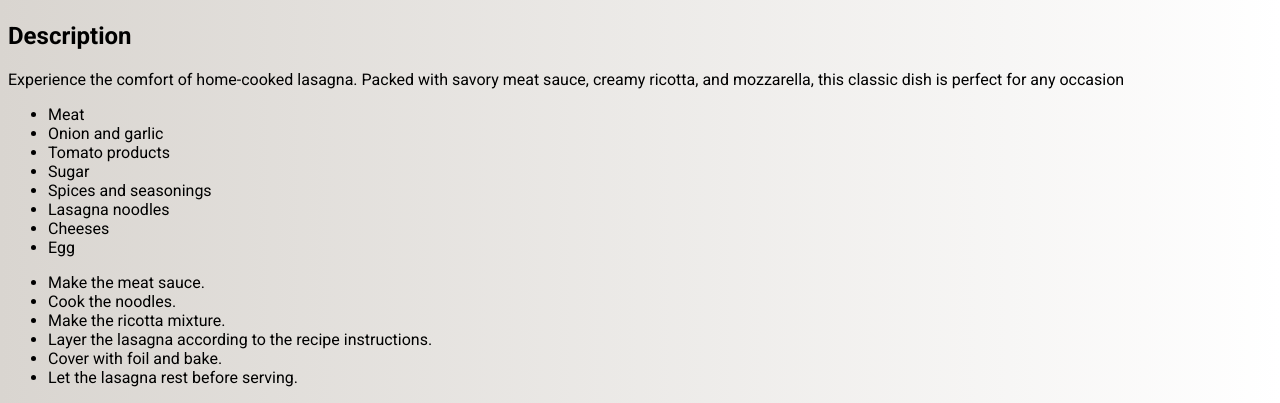
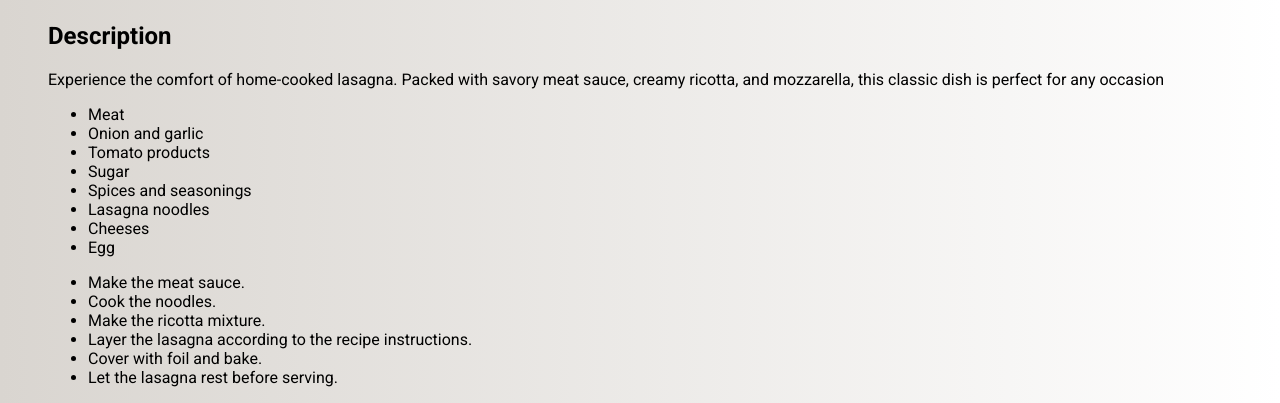
Before and after one commit to chajoy/odin-recipes, a plain HTML site: page recipes/lasagna.html in a window 1280 px wide. Shown: the part 546-949 px from the top of the page. Drawn offline with Linux system fonts and the light colour scheme.

Commit message:
Add padding to recipe-info section

```diff
--- a/style.css
+++ b/style.css
@@ -42,3 +42,7 @@ header {
     object-fit: cover;
     border-radius: 20px;
 }
+
+.recipe-info {
+    padding: 0px 40px;
+}
```
